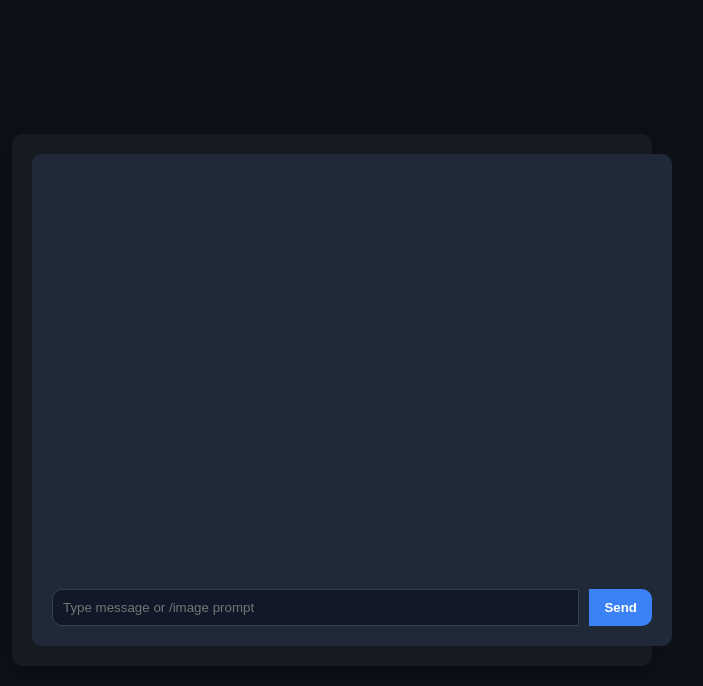
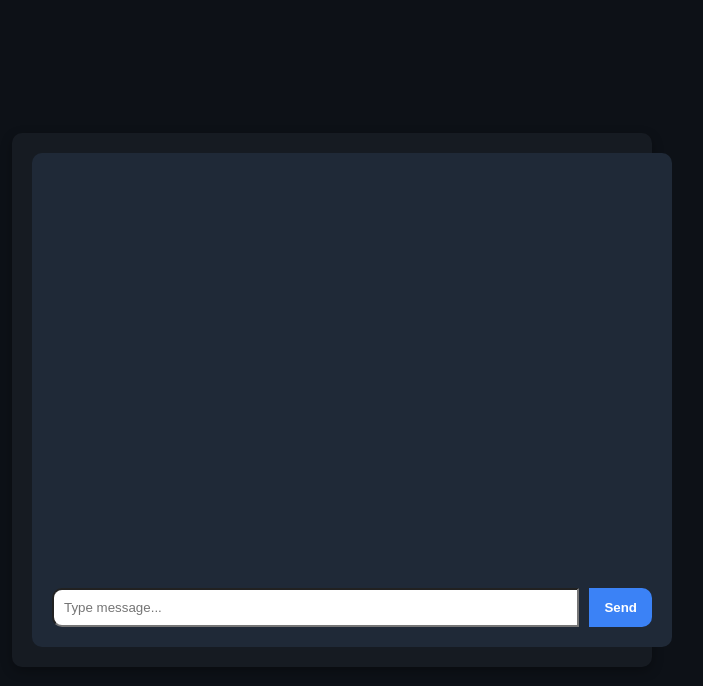
Before and after one commit to mrperfect-arxch/Chatbotfrontend, a React (Create React App) app: page / in a window 1280 px wide. Shown: the top 686 px of the page, without its empty margins (308-1011 px from the left). Built offline with nearby package versions, Linux system fonts and the light colour scheme.

Commit message:
Update ChatUI.jsx

```diff
--- a/src/components/ChatUI.jsx
+++ b/src/components/ChatUI.jsx
@@ -8,53 +8,25 @@ function ChatUI() {
   const handleSend = async () => {
     if (!input.trim()) return;
 
-    const updatedMessages = [...messages, { type: 'user', text: input }];
+    // Update this URL to your backend's Render URL
+    const backendURL = 'https://chatbot1back.onrender.com/chat';
 
-    if (input.startsWith('/image')) {
-      const prompt = input.replace('/image', '').trim();
+    const res = await axios.post(backendURL, { message: input });
 
-      try {
-        const res = await axios.post('https://chatbot-bakend.onrender.com/generate-image', { prompt });
-        setMessages([...updatedMessages, { type: 'image', url: res.data.image_url }]);
-      } catch (error) {
-        setMessages([...updatedMessages, { type: 'bot', text: 'Error generating image.' }]);
-      }
-
-    } else {
-      try {
-        const res = await axios.post('https://chatbot-bakend.onrender.com/chat', { message: input });
-        setMessages([...updatedMessages, { type: 'bot', text: res.data.reply || 'No response.' }]);
-      } catch (error) {
-        setMessages([...updatedMessages, { type: 'bot', text: 'Error getting reply.' }]);
-      }
-    }
+    setMessages([
+      ...messages,
+      { type: 'user', text: input },
+      { type: 'bot', text: res.data.reply }
+    ]);
 
     setInput('');
   };
 
   return (
-    <div style={{
-      width: '100%',
-      maxWidth: '600px',
-      backgroundColor: '#1f2937',
-      borderRadius: '10px',
-      padding: '20px'
-    }}>
-      <div style={{
-        height: '400px',
-        overflowY: 'scroll',
-        marginBottom: '15px'
-      }}>
+    <div style={{ width: '100%', maxWidth: '600px', backgroundColor: '#1f2937', borderRadius: '10px', padding: '20px' }}>
+      <div style={{ height: '400px', overflowY: 'scroll', marginBottom: '15px' }}>
         {messages.map((msg, index) => (
-          msg.type === 'image' ? (
-            <div key={index} style={{ textAlign: 'center', margin: '10px 0' }}>
-              <img src={msg.url} alt="Generated" />
-            </div>
-          ) : (
-            <div key={index} style={{
-              marginBottom: '10px',
-              textAlign: msg.type === 'user' ? 'right' : 'left'
-            }}>
+          <div key={index} style={{ marginBottom: '10px', textAlign: msg.type === 'user' ? 'right' : 'left' }}>
             <span style={{
               display: 'inline-block',
               padding: '10px 15px',
@@ -65,32 +37,22 @@ function ChatUI() {
               {msg.text}
             </span>
           </div>
-          )
         ))}
       </div>
-
       <div style={{ display: 'flex' }}>
         <input
-          style={{
-            flexGrow: 1,
-            padding: '10px',
-            borderRadius: '10px 0 0 10px',
-            border: '1px solid #374151',
-            backgroundColor: '#111827',
-            color: 'white'
-          }}
+          style={{ flexGrow: 1, padding: '10px', borderRadius: '10px 0 0 10px' }}
           value={input}
           onChange={e => setInput(e.target.value)}
           onKeyDown={e => e.key === 'Enter' && handleSend()}
-          placeholder="Type message or /image prompt"
+          placeholder="Type message..."
         />
         <button
           style={{
             backgroundColor: '#3b82f6',
             color: 'white',
             padding: '10px 15px',
-            borderRadius: '0 10px 10px 0',
-            border: 'none'
+            borderRadius: '0 10px 10px 0'
           }}
           onClick={handleSend}
         >
```
Lines whose indentation alone changed are shown as unchanged.
